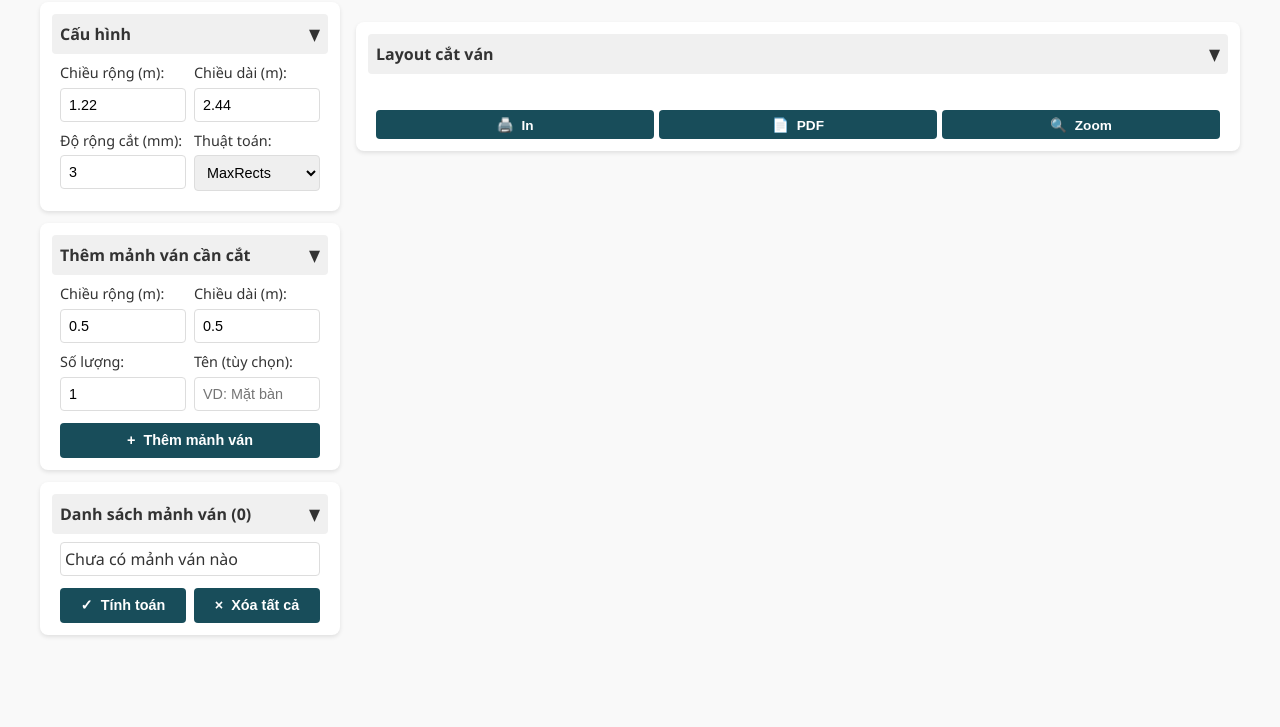
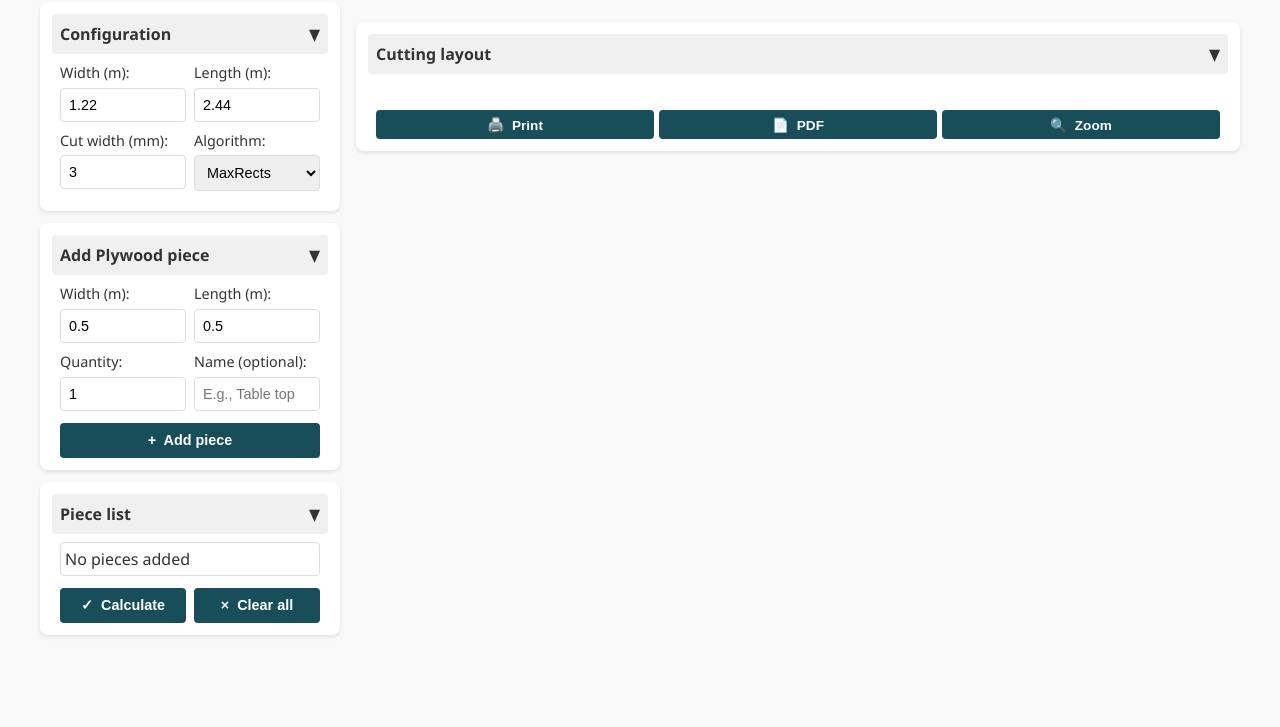
Before and after one commit to DaiDuong2512/cut-board, a plain HTML site: page index.html in a window 1280 px wide. Shown: the part 73-800 px from the top of the page. Drawn offline with Linux system fonts and the light colour scheme.

Commit message:
Update index.html
language cache

```diff
--- a/index.html
+++ b/index.html
@@ -645,11 +645,12 @@
         };
 
         // Current language
-        let currentLang = 'vi';
+        let currentLang = localStorage.getItem('language') || 'en';
 
         // Function to update text based on language
         function updateLanguage(lang) {
             currentLang = lang;
+            localStorage.setItem('language', lang); // Save to localStorage
             document.documentElement.lang = lang;
             document.querySelectorAll('[data-i18n]').forEach(element => {
                 const key = element.getAttribute('data-i18n');
@@ -660,12 +661,18 @@
                 element.placeholder = translations[lang][key] || element.placeholder;
             });
             // Update piece list count
-            const pieceCount = document.getElementById('piece-count').textContent;
-            document.querySelector('[data-i18n="piece_list"]').innerHTML =
-                `${translations[lang].piece_list} (<span id="piece-count">${pieceCount}</span>)`;
+            const pieceCountElement = document.getElementById('piece-count');
+            if (pieceCountElement) {
+                const pieceCount = pieceCountElement.textContent;
+                document.querySelector('[data-i18n="piece_list"]').innerHTML =
+                    `${translations[lang].piece_list} (<span id="piece-count">${pieceCount}</span>)`;
+            }
         }
 
         document.addEventListener('DOMContentLoaded', function() {
+            // Initialize with cached or default language
+            updateLanguage(currentLang);
+
             const pieceList = [];
             let packingResult = null;
             const colors = [
```
